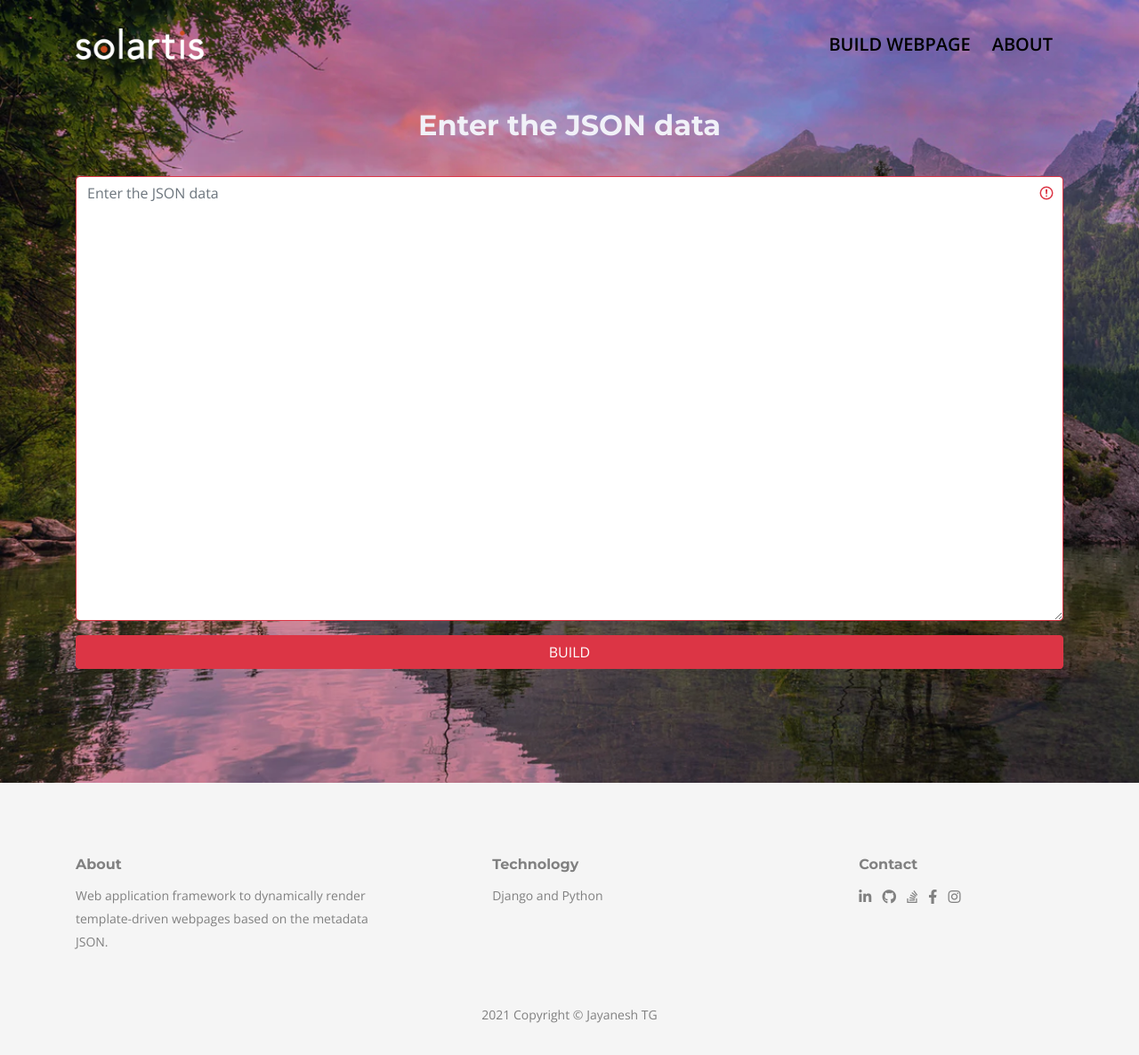
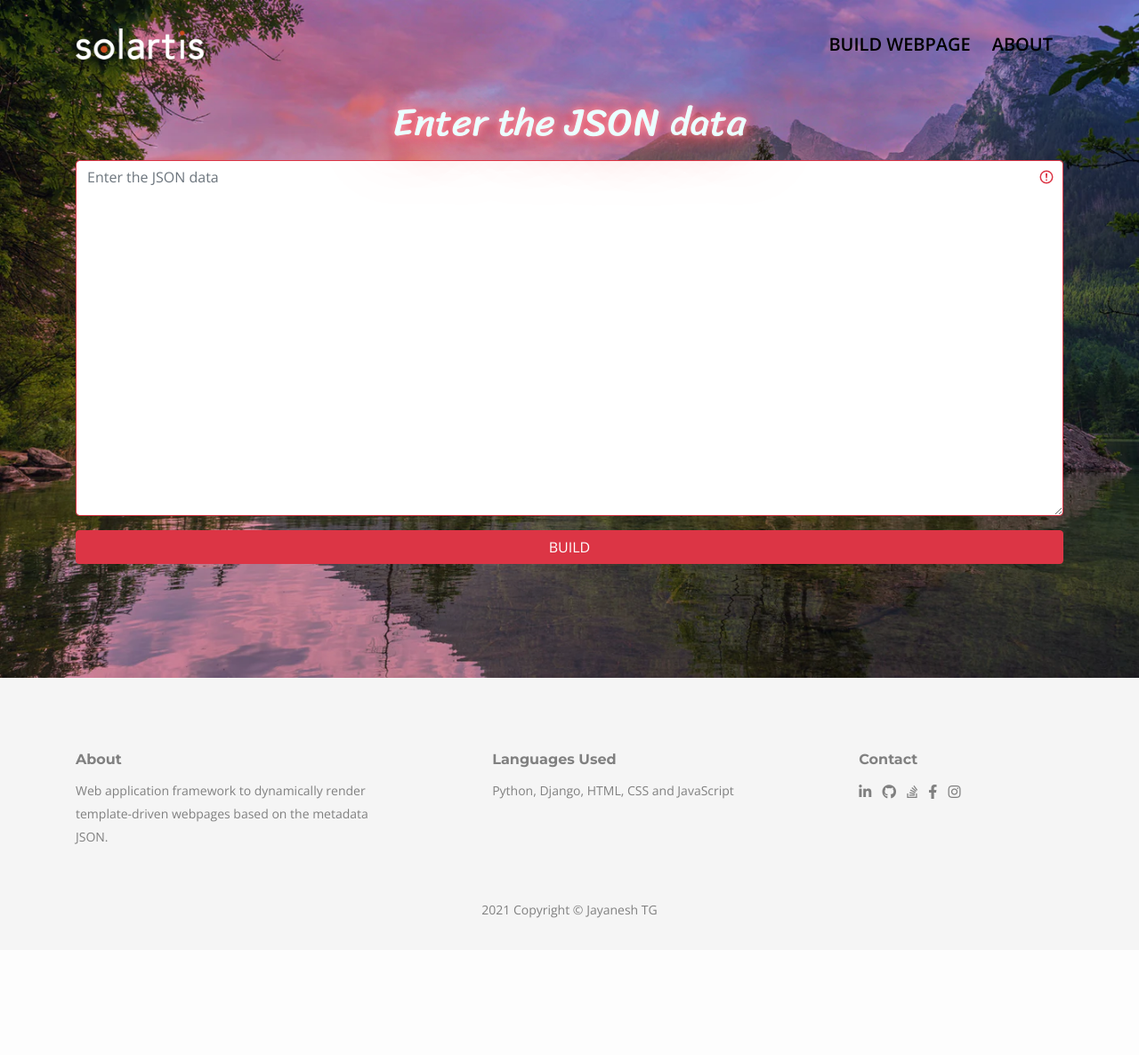
Before and after one commit to JayaneshTG/DynamicWebpageBuilder, a Django app: page / in a window 1280 px wide. Shown: the whole page at 89% size. After the commit the page ends 1032 px from the top, so only its background shows below. Run offline with Django 3.2, Linux system fonts and the light colour scheme; some libraries are stand-ins or nearby versions.

Commit message:
Second commit

```diff
--- a/home/views.py
+++ b/home/views.py
@@ -21,7 +21,7 @@ def process(request):
                 padding: 0;
             }
             body {
-                background: url(https://images.unsplash.com/photo-1527071085976-578712baa7d2?ixlib=rb-1.2.1&ixid=eyJhcHBfaWQiOjEyMDd9&auto=format&fit=crop&w=1356&q=80);
+                background: url(../static/images/bg.jpg),url(https://images.unsplash.com/photo-1527071085976-578712baa7d2?ixlib=rb-1.2.1&ixid=eyJhcHBfaWQiOjEyMDd9&auto=format&fit=crop&w=1356&q=80);
                 background-size: cover;
                 background-position: center center;
                 color: #2C232A;
@@ -34,6 +34,12 @@ def process(request):
                 align-items: center;
                 min-height: 100vh;
             }
+
+            input[type=radio] {
+                margin-left: 20px;
+                margin-right:5px;
+            }
+
             input[type=text], select, textarea, input[type=file], input[type=password], input[type=date], input[type=email], input[type=range], input[type=number] {
                 width: 100%;
                 padding: 12px 0 12px 0px;
@@ -144,9 +150,9 @@ def generate_file(doc):
     # Git Push
     repo = Repo('./RenderedFiles')
     repo.index.add([filenameCreated + ".html"])
-    repo.index.commit('Rendered File Push'+now)
+    repo.index.commit('Rendered File Push '+now)
     origin = repo.remote('origin')
-    origin.push()
+    origin.push(force=True)
 
 def generate_text_input(input):
     html = div()
--- a/static/css/styles.css
+++ b/static/css/styles.css
@@ -78,6 +78,25 @@ a:hover {
 .fadeIn {
     -webkit-animation: fadeIn 0.6s;
     animation: fadeIn 0.6s;
+}
+
+x-sign {
+  font-size: calc(1em + 3vmax);
+  text-align: center;
+  --interval: 1s;
+  display: block;
+  text-shadow:
+    0 0 10px var(--color1),
+    0 0 20px var(--color2),
+    0 0 40px var(--color3),
+    0 0 80px var(--color4);
+  filter: saturate(150%);
+  color: azure;
+  --color1: pink;
+  --color2: red;
+  --color3: pink;
+  --color4: red;
+  font-family: Sriracha;
 }
 
 
--- a/templates/index.html
+++ b/templates/index.html
@@ -18,6 +18,7 @@
       href="https://fonts.googleapis.com/css2?family=Montserrat:wght@700&display=swap"
       rel="stylesheet"
     />
+    <link href='https://fonts.googleapis.com/css?family=Sriracha' rel='stylesheet'>
     <link href="{% static 'css/bootstrap.css' %}" rel="stylesheet" />
     <link href="{% static 'css/fontawesome-all.css' %}" rel="stylesheet" />
     <link href="{% static 'css/swiper.css' %}" rel="stylesheet" />
@@ -57,7 +58,7 @@
       <div class="container">
         <div class="row">
           <div class="col-lg-12">
-            <h2 class="h2-heading">Enter the JSON data</h2>
+            <x-sign><small>Enter the JSON data</small></x-sign>
             <form class="was-validated" action="process" method="post">
               {% csrf_token %}
               <div class="mb-3">
@@ -67,16 +68,11 @@
                   class="form-control is-invalid"
                   id="validationTextarea"
                   placeholder="Enter the JSON data"
-                  style="height: 500px"
+                  style="height: 400px"
                   required
                 ></textarea>
               </div>
-              <button
-                type="submit"
-                class="btn btn-danger btn-block"
-              >
-                BUILD
-              </button>
+              <button type="submit" class="btn btn-danger btn-block">BUILD</button>
             </form>
           </div>
         </div>
@@ -97,8 +93,8 @@
               </p>
             </div>
             <div class="footer-col second">
-              <h6>Technology</h6>
-              <p class="p-small">Django and Python</p>
+              <h6>Languages Used</h6>
+              <p class="p-small">Python, Django, HTML, CSS and JavaScript</p>
             </div>
             <div class="footer-col third">
               <h6>Contact</h6>
```
